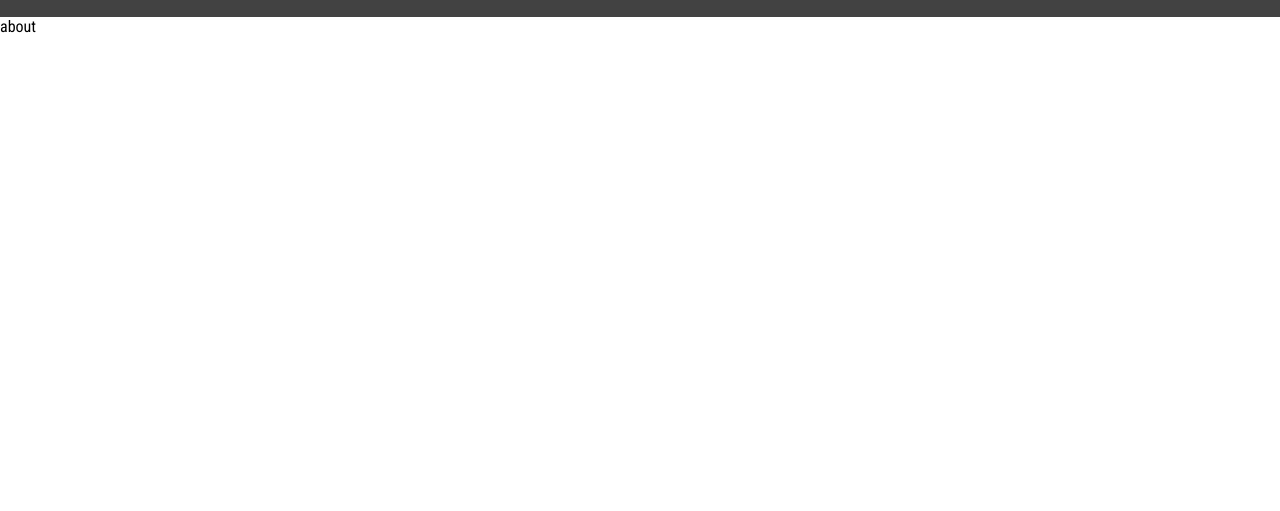
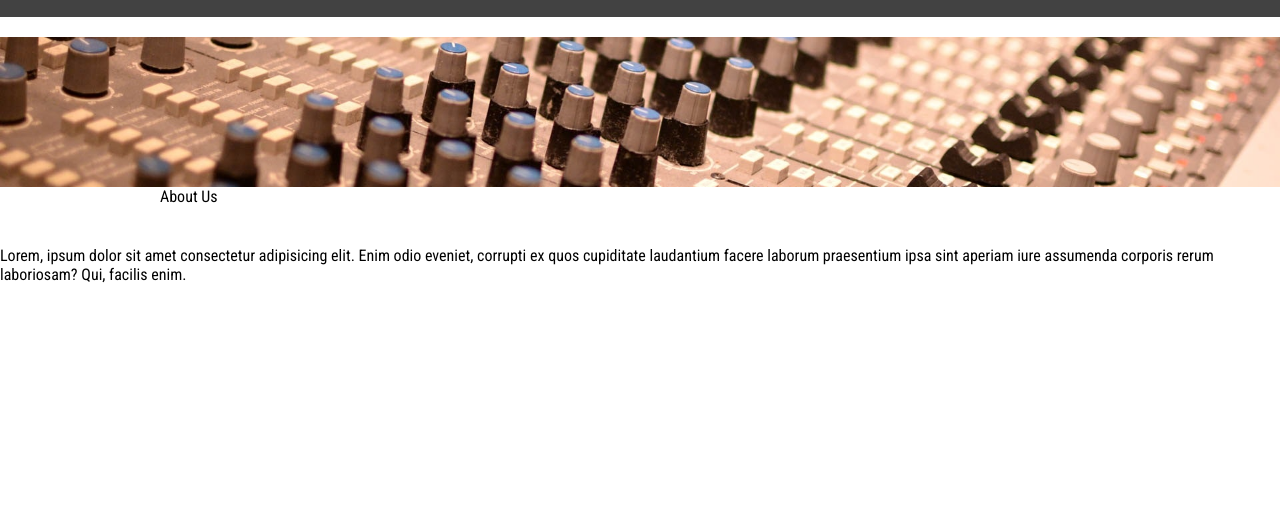
Before and after one commit to andrejarboe/jinglesV2, a Gatsby site: page /about in a window 1280 px wide. Shown: the part 65-576 px from the top of the page. Built offline with nearby package versions, Linux system fonts and the light colour scheme; Gatsby itself is replaced by a stand-in of ours.

Commit message:
start about page

```diff
--- a/src/components/Navbar/Navbar.jsx
+++ b/src/components/Navbar/Navbar.jsx
@@ -15,7 +15,7 @@ export default class Navbar extends Component {
           </div>
           <div className="links">
             <Link to="/">Products</Link>
-            <Link to="/">About</Link>
+            <Link to="/about">About</Link>
             <Link to="/">FAQ</Link>
             <Link className="nav-btn" to="/contact">Request a quote</Link>
           </div>
--- a/src/pages/about.jsx
+++ b/src/pages/about.jsx
@@ -1,30 +1,44 @@
 import React, { Component } from "react";
 import Layout from "../components/layout";
+import Img from "gatsby-image";
 
-export default class Form extends Component {
 
-  state = {
-    submitted: false,
-    action:
-      "https://docs.google.com/forms/d/e/1FAIpQLSesA7HL5e2OSybPdhbjYKBao3sXyQ5tgGeOyyHxxqIGc_0rPw/formResponse?",
+export default function AboutPage({ data }) {
+    return (
+      <Layout>
+        {/* Hero */}
+        <section id="contact-hero">
+          <Img
+            style={{
+              maxHeight: "150px"
+            }}
+            fluid={data.aboutHero.childImageSharp.fluid}
+          />
+          <div className="contact-title container">
+            <span>About Us</span>
+          </div>
+        </section>
 
-    name: "entry.1718035081",
-    email: "entry.130024216",
-    subject: "entry.1129070954",
-    message: "entry.969548444"
-  };
+        {/* About  */}
+        <section>
+            <p>
+                Lorem, ipsum dolor sit amet consectetur adipisicing elit. Enim odio eveniet, corrupti ex quos cupiditate laudantium facere laborum praesentium ipsa sint aperiam iure assumenda corporis rerum laboriosam? Qui, facilis enim.
+            </p>
+        </section>
 
-  handleFormSubmit() {
-    this.setState({
-      submitted: true
-    });
-  };
-  render() {
-      return(
-          <Layout>
-              about
-          </Layout>
-      );
+      </Layout>
+    );
 
+}
+
+export const query = graphql`
+  query AboutPageQuery {
+    aboutHero: file(relativePath: { eq: "contactHero.jpg" }) {
+      childImageSharp {
+        fluid(maxWidth: 3000) {
+          ...GatsbyImageSharpFluid
+        }
+      }
+    }
   }
-}
+`;
```
